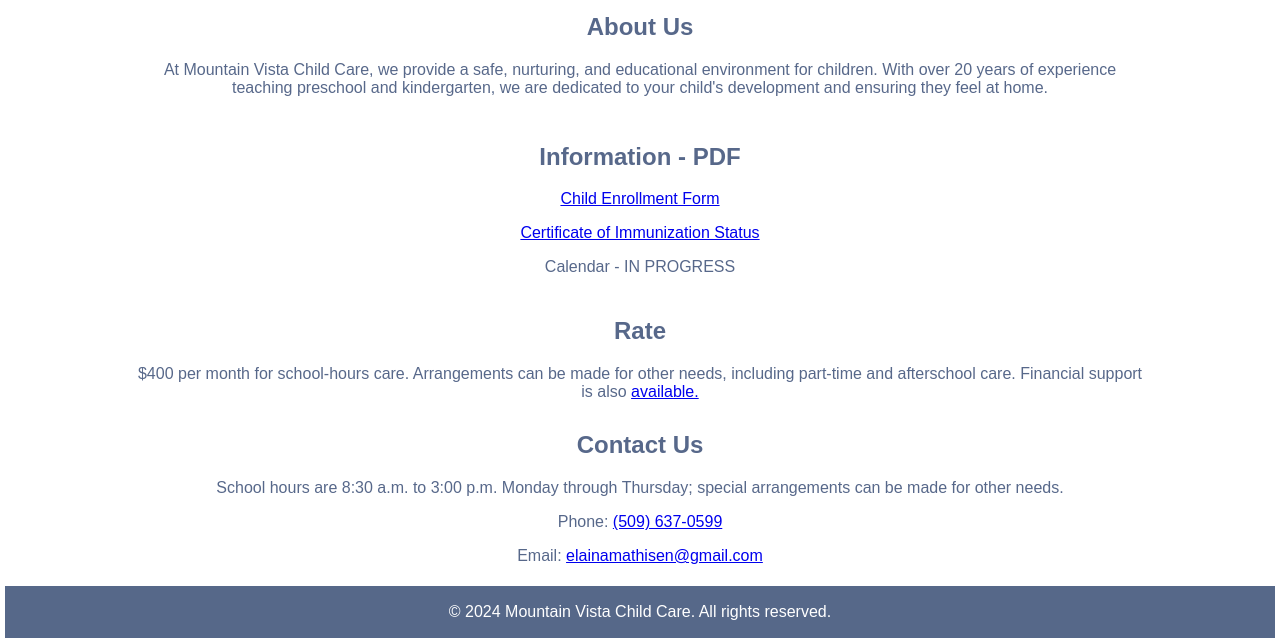
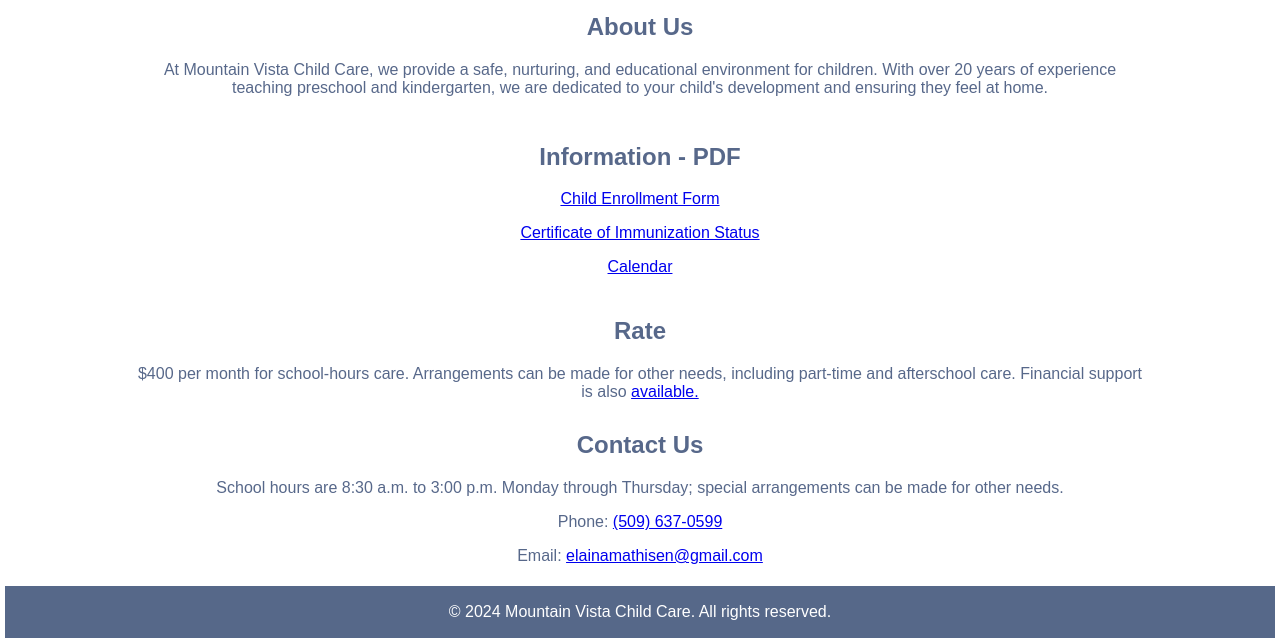
Before and after one commit to cpunix/mtvistachild.care, a plain HTML site: page index.html in a window 1280 px wide. Shown: the part 724-1367 px from the top of the page. Drawn offline with Linux system fonts and the light colour scheme.

Commit message:
Update index.html
Added a direct link to the Hood River County School District's calendar.

```diff
--- a/index.html
+++ b/index.html
@@ -74,7 +74,7 @@ footer {
             <p>
             <a href="https://www.oregon.gov/oha/ph/preventionwellness/vaccinesimmunization/gettingimmunized/documents/schcisform.pdf" target="_blank">Certificate of Immunization Status</a>
             <p>
-              Calendar - IN PROGRESS</a>
+               <a href="https://resources.finalsite.net/images/v1729281623/hoodriverk12orus/znbvr79u9helbthigacn/2024-25HRCSDSchoolCalendar.pdf" target="_blank">Calendar</a>
         </div>
 
         <section id="rate">
```
